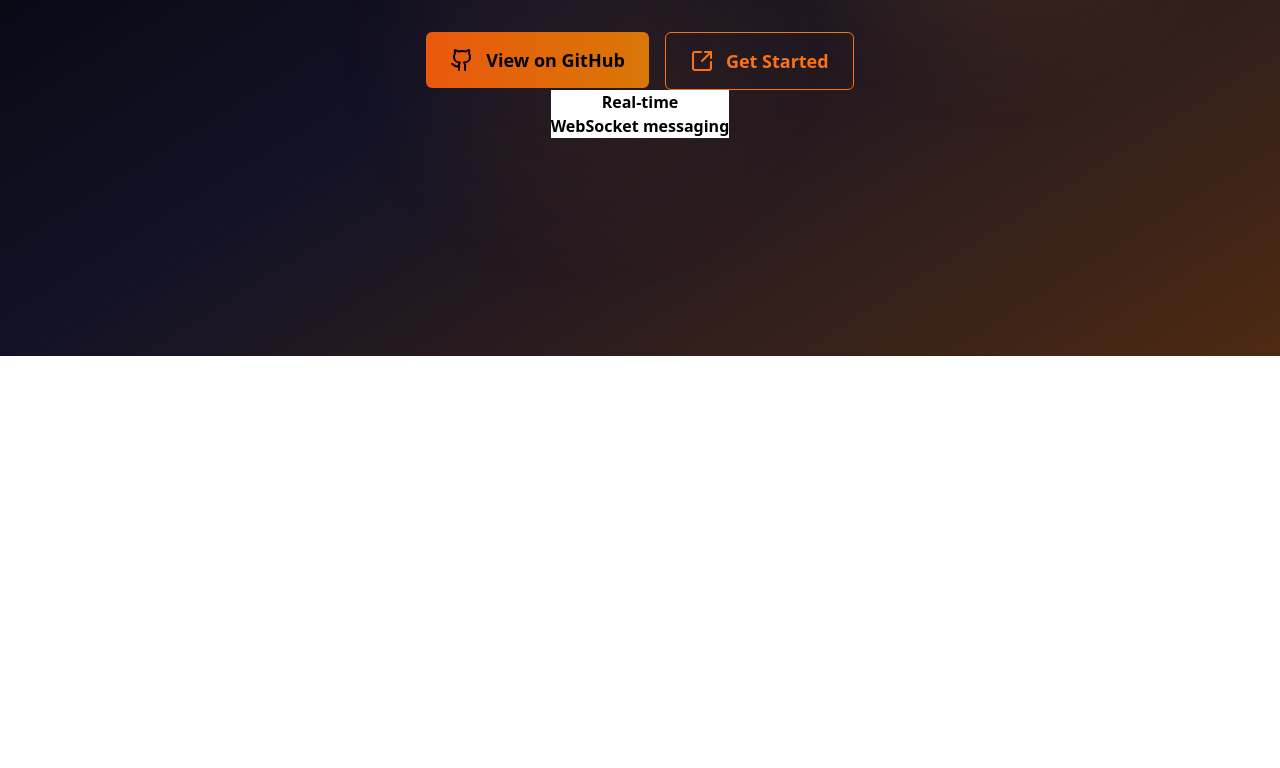
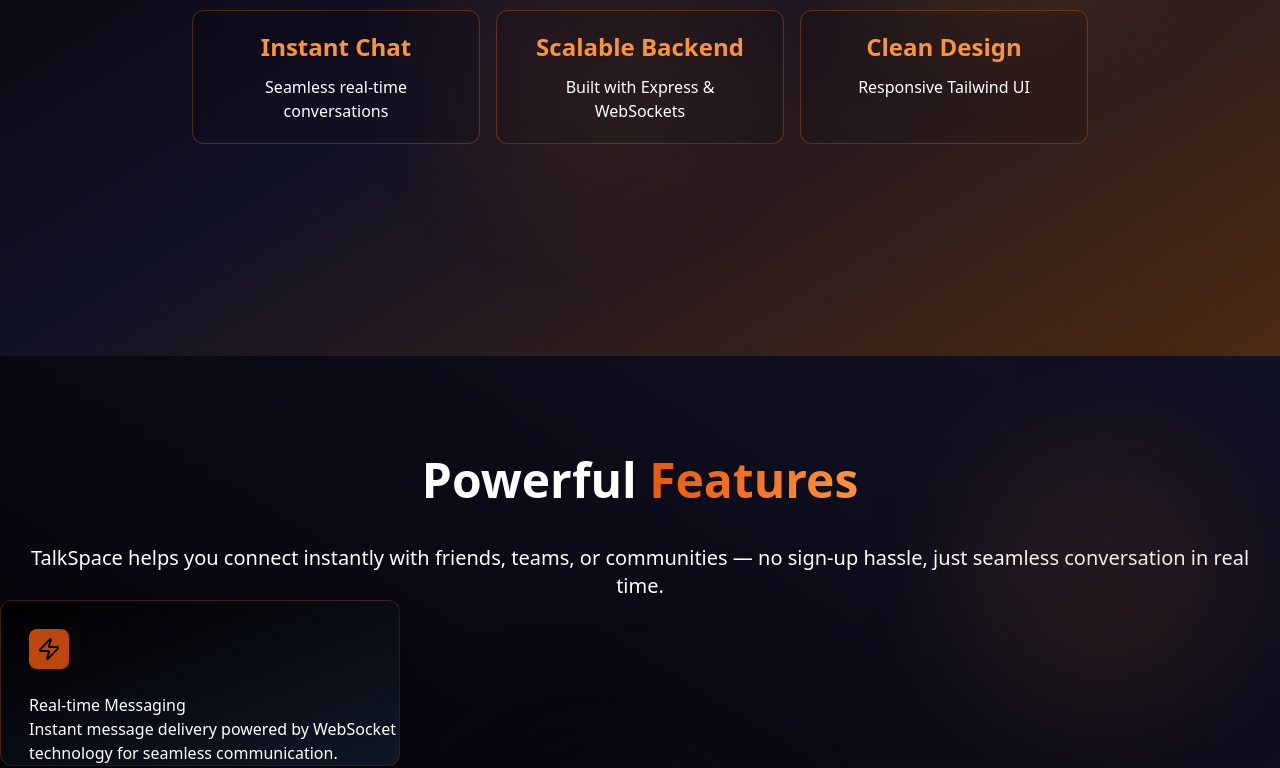
Before and after one commit to lakshayb30/ChatApp, a React (Vite) app in the folder chatapp-fe/: page / in a window 1280 px wide. Shown: the part 514-1282 px from the top of the page. Before the commit the page ends 870 px from the top, so only its background shows below. Built offline with nearby package versions, Linux system fonts and the light colour scheme.

Commit message:
init commit

```diff
--- a/chatapp-fe/src/Pages/landing.tsx
+++ b/chatapp-fe/src/Pages/landing.tsx
@@ -1,5 +1,5 @@
-import {  Github, SquareArrowOutUpRight, Menu, X } from "lucide-react"
-import { useState } from "react"
+import {  Github, SquareArrowOutUpRight, Menu, X, Zap } from "lucide-react"
+import { Children, useState } from "react"
 
 export default function Landing(){
     function Header(){
@@ -39,18 +39,18 @@ export default function Landing(){
     function Hero(){
         function Card(props:any){
             return(
-                <div className="bg-white">
-                    <div>{props.head}</div>
-                    <div>{props.base}</div>
+                <div className="py-5 px-8 mt-5 bg-black/10 border-orange-500/30 border backdrop-blur-md rounded-xl md:w-[100%] sm:w-[600px] hover:scale-105 duration-300">
+                    <div className="text-2xl font-bold text-orange-400">{props.head}</div>
+                    <div className="text-white font-thin pt-3">{props.base}</div>
                 </div>
             )
         }
         return(
-            <div className=" h-screen font-black  bg-gradient-to-br from-black via-[#121226] to-[#4d2a12]">
+            <div className=" min-h-screen font-black pt-[100px] bg-gradient-to-br from-black via-[#121226] to-[#4d2a12]">
                 <div className="absolute top-20 left-10 w-72 h-72 bg-gradient-to-r from-orange-400/20 to-amber-500/20 rounded-full blur-3xl animate-pulse"></div>
                 <div className="absolute top-40 right-20 w-96 h-96 bg-gradient-to-r from-amber-400/15 to-orange-600/15 rounded-full blur-3xl animate-pulse delay-1000"></div>
                 <div className="absolute bottom-20 left-1/3 w-80 h-80 bg-gradient-to-r from-orange-500/10 to-amber-600/10 rounded-full blur-3xl animate-pulse delay-2000"></div>
-                <div className="px-5 relative z-10 text-center flex flex-col justify-center items-center top-[25%]">
+                <div className="px-5 relative z-10 text-center flex flex-col justify-center items-center ">
                     <div className="md:text-7xl text-5xl font-bold text-white">
                         <span className="text-white-500">
                             Real-time
@@ -79,8 +79,62 @@ export default function Landing(){
                         </a>
 
                     </div>
-                    <Card head="Real-time" base="WebSocket messaging"/>
+                    <div className="flex justify-center ">
+                        <div className="md:flex gap-4">
+                            <Card head="Instant Chat" base="Seamless real-time conversations"/>
+                            <Card head="Scalable Backend" base="Built with Express & WebSockets"/>
+                            <Card head="Clean Design" base="Responsive Tailwind UI"/>
+                        </div>
+
+                    </div>
+
                 </div>
+
+            </div>
+        )
+    }
+
+    function Features(){
+        function Card(props:any){
+            return (
+                <div className="group bg-gradient-to-tl rounded-xl border-orange-700/30 border from-gray-900 to-[black] w-[400px]  text-white pt-7 pl-7 hover:border-orange-700/60 duration-300 shadow-xl hover:scale-105 hover:shadow-orange-700/20">
+                    <div className="flex justify-left">
+                        <div className="group-hover:bg-orange-900/100 group-hover:scale-[115%] duration-300 bg-orange-600/80 rounded-lg flex justify-center p-2 text-orange-300">
+                            {props.children}
+                        </div>
+                    </div>
+
+                    <div className="mt-6">
+                        <div>
+                            {props.upper}
+                        </div>
+
+                        {props.lower}
+                    </div>
+                </div>
+            )
+        }
+        return(
+            <div className="relative min-h-screen bg-gradient-to-tr from-black to-[#121226] ">
+                <div className="absolute top-20 right-10 w-72 h-72 bg-gradient-to-r from-orange-400/10 to-amber-800/20 rounded-full blur-3xl animate-pulse"></div>
+                <div className="absolute bottom-20 left-1/3 w-80 h-80 bg-gradient-to-r from-black-500/10 to-amber-600/10 rounded-full blur-3xl animate-pulse delay-2000"></div>
+                <div>
+                    <div className="flex justify-center pt-[100px] ">
+                        <span className="text-5xl font-bold text-white">
+                            Powerful <span className="bg-clip-text bg-gradient-to-l from-orange-400 to-orange-600 text-transparent">Features</span>
+                        </span>
+
+                    </div>
+                    <span className="text-center text-white flex justify-center mt-10 md:text-xl px-5 font-thin">
+                        TalkSpace helps you connect instantly with friends, teams, or communities — no sign-up hassle, just seamless conversation in real time.
+                    </span>
+                </div>
+                <div>
+                    <Card upper="Real-time Messaging" lower="Instant message delivery powered by WebSocket technology for seamless communication.">
+                        <Zap className="text-black group-hover:text-orange-300"/>
+                    </Card>
+                </div>
+
 
             </div>
         )
@@ -89,6 +143,7 @@ export default function Landing(){
         <div>
             <Header/>
             <Hero/>
+            <Features/>
         </div>
     )
 }
```
